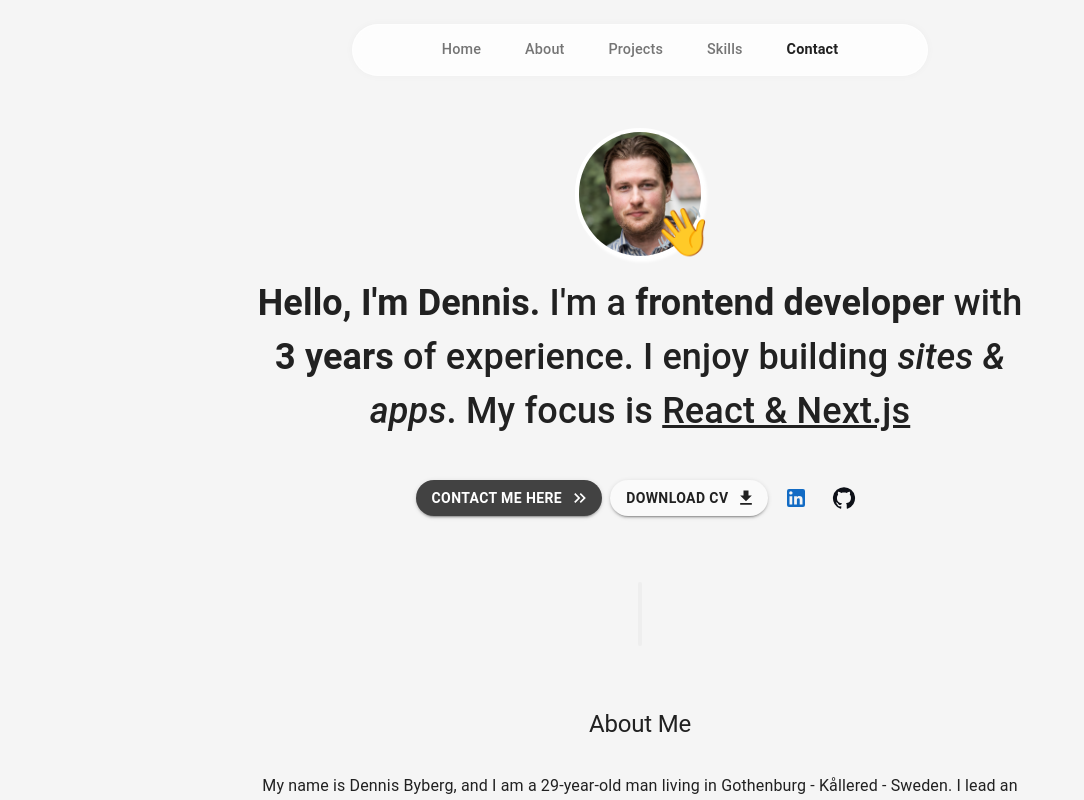
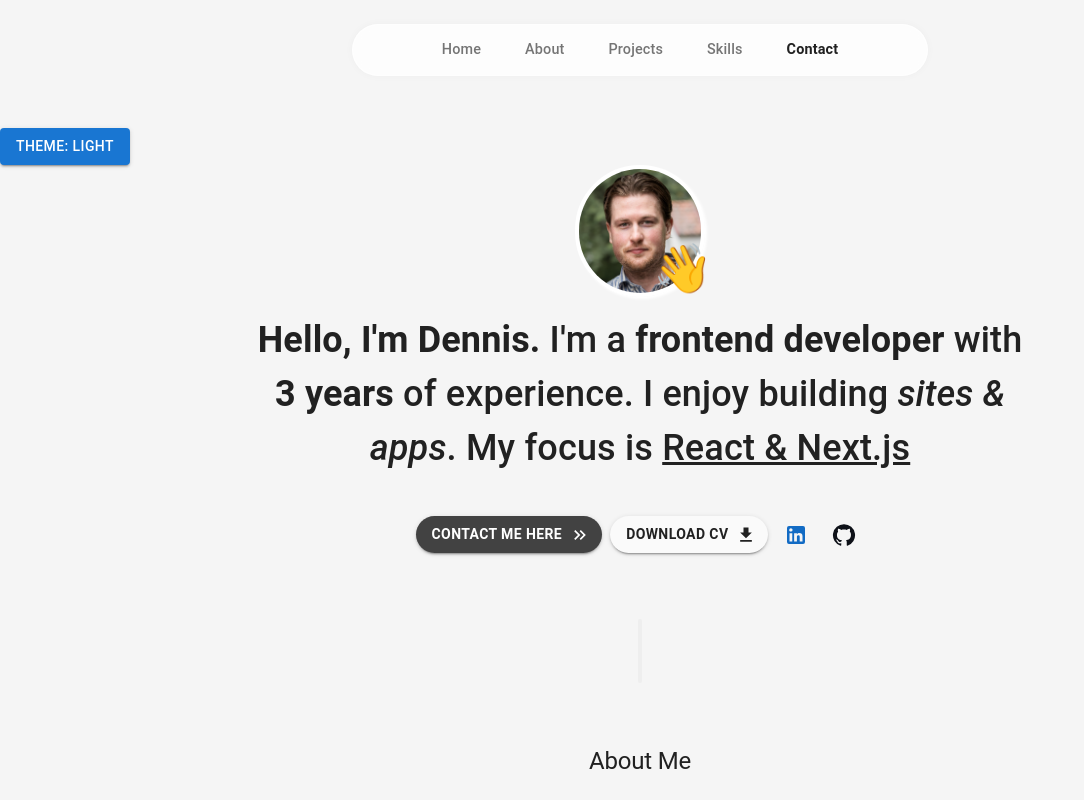
Before and after one commit to DennisByberg/next-portfolio, a Next.js app: page / in a window 1280 px wide. Shown: the top 800 px of the page, without its empty margins (0-1084 px from the left). Built offline with nearby package versions, Linux system fonts and the light colour scheme; no server answers.

Commit message:
implemented working darkmode button

```diff
--- a/app/layout.tsx
+++ b/app/layout.tsx
@@ -1,10 +1,11 @@
 import Footer from '@/components/Footer';
 import Header from '@/components/Header';
 import { ActiveSectionContextProvider } from '@/context/ActiveSectionContextProvider';
+import ThemeProvider from '@/context/ThemeProvider';
 import { SxProps, Theme, Typography } from '@mui/material';
-import { grey } from '@mui/material/colors';
 import type { Metadata } from 'next';
 import { Inter } from 'next/font/google';
+import React from 'react';
 import { Toaster } from 'react-hot-toast';
 import './globals.css';
 
@@ -27,12 +28,14 @@ export default function RootLayout({
         sx={ROOT_LAYOUT_BODY_STYLE}
         className={inter.className}
       >
+        <ThemeProvider>
           <ActiveSectionContextProvider>
             <Header />
             {children}
             <Footer />
             <Toaster position={'top-right'} />
           </ActiveSectionContextProvider>
+        </ThemeProvider>
       </Typography>
     </Typography>
   );
@@ -44,8 +47,6 @@ const ROOT_LAYOUT_HTML_STYLE: SxProps<Theme> = {
 };
 
 const ROOT_LAYOUT_BODY_STYLE: SxProps<Theme> = {
-  backgroundColor: grey[100],
-  color: grey[900],
   position: 'relative',
   paddingTop: '8rem',
 };
--- /dev/null
+++ b/context/ThemeProvider.tsx
@@ -0,0 +1,59 @@
+'use client';
+import { Button, PaletteMode } from '@mui/material';
+import { grey } from '@mui/material/colors';
+import CssBaseline from '@mui/material/CssBaseline';
+import { createTheme, ThemeProvider as MuiThemeProvider } from '@mui/material/styles';
+import useMediaQuery from '@mui/material/useMediaQuery';
+import * as React from 'react';
+
+const getDesignTokens = (mode: PaletteMode) => ({
+  palette: {
+    mode,
+    ...(mode === 'light'
+      ? {
+          // palette values for light mode
+          background: {
+            default: grey[100],
+          },
+          text: {
+            primary: grey[900],
+          },
+        }
+      : {
+          // palette values for dark mode
+          background: {
+            default: grey[900],
+          },
+          text: {
+            primary: grey[50],
+          },
+        }),
+  },
+});
+
+const ThemeProvider: React.FC<{ children: React.ReactNode }> = ({ children }) => {
+  const prefersDarkMode = useMediaQuery('(prefers-color-scheme: dark)');
+  const [mode, setMode] = React.useState<PaletteMode>(prefersDarkMode ? 'dark' : 'light');
+
+  React.useEffect(() => {
+    setMode(prefersDarkMode ? 'dark' : 'light');
+  }, [prefersDarkMode]);
+
+  const theme = React.useMemo(() => createTheme(getDesignTokens(mode)), [mode]);
+
+  const toggleTheme = () => {
+    setMode((prevMode: PaletteMode) => (prevMode === 'dark' ? 'light' : 'dark'));
+  };
+
+  return (
+    <MuiThemeProvider theme={theme}>
+      <CssBaseline />
+      <Button onClick={toggleTheme} variant="contained" color="primary">
+        Theme: {theme.palette.mode}
+      </Button>
+      {children}
+    </MuiThemeProvider>
+  );
+};
+
+export default ThemeProvider;
--- a/package.json
+++ b/package.json
@@ -12,7 +12,7 @@
     "@emotion/react": "^11.13.0",
     "@emotion/styled": "^11.13.0",
     "@mui/icons-material": "^5.16.4",
-    "@mui/material": "^5.16.4",
+    "@mui/material": "^5.16.6",
     "@react-email/components": "^0.0.22",
     "@react-email/tailwind": "^0.0.19",
     "framer-motion": "^11.3.8",
```
Also changed, not shown: 1 other file (tests, documents, lock files or other folders). Lines whose indentation alone changed are shown as unchanged.
